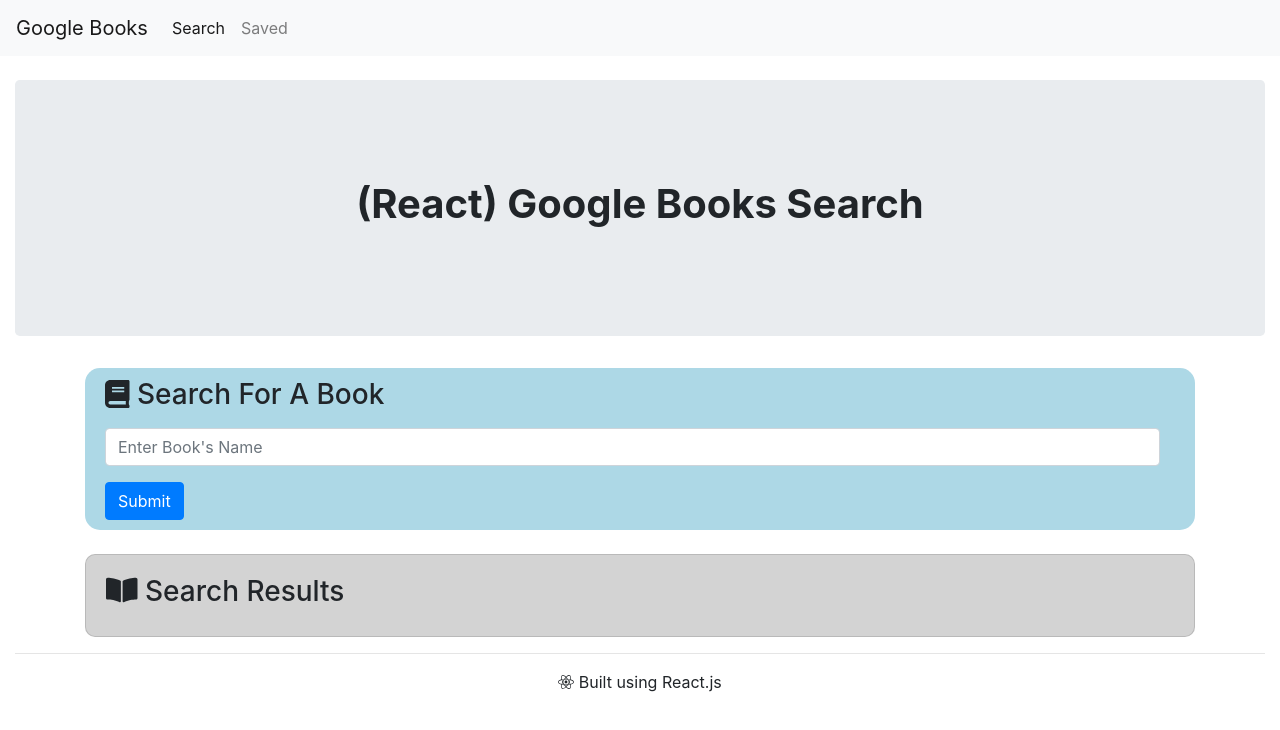
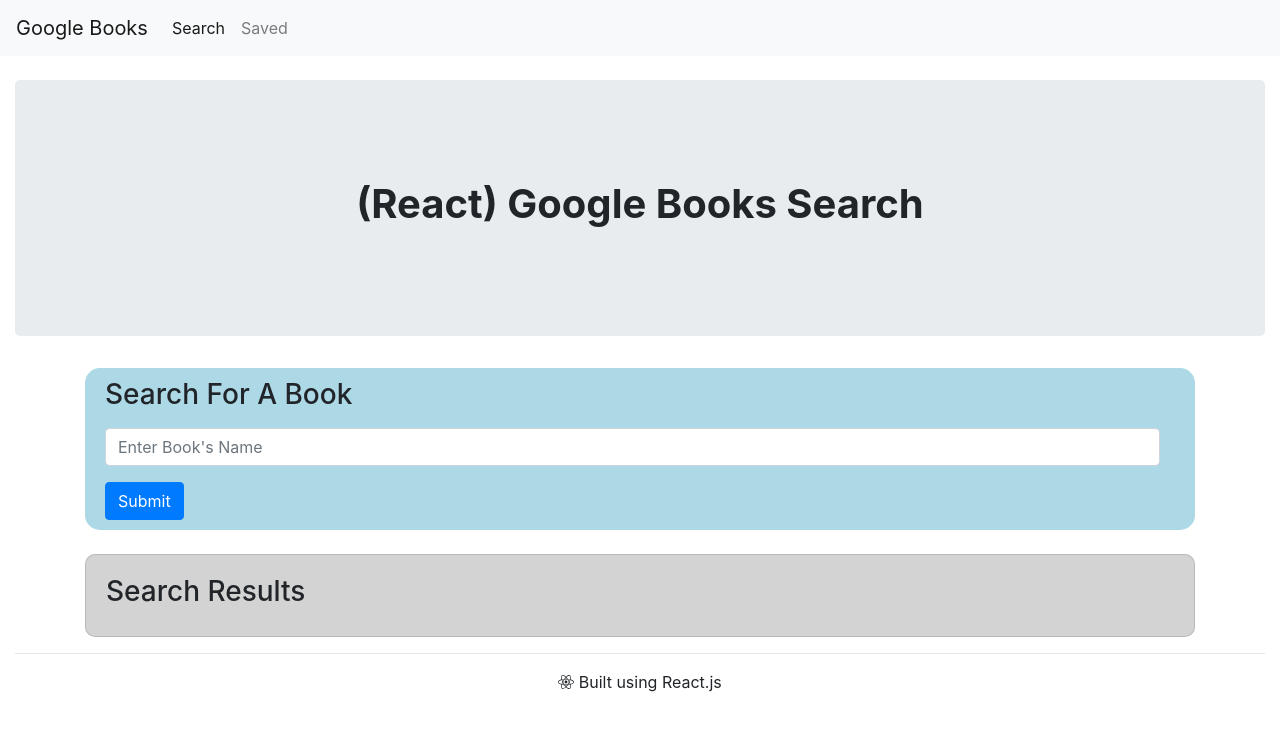
Before and after one commit to rbartl2/google-books-search, a React (Create React App) app: page / in a window 1280 px wide. Shown: the top 730 px of the page. Built offline with nearby package versions, Linux system fonts and the light colour scheme.

Commit message:
removed fontawesome

```diff
--- a/src/components/SearchForm/index.js
+++ b/src/components/SearchForm/index.js
@@ -5,7 +5,7 @@
     return (
         <form>
             <div className="form-group">
-                <label className="BookSearchLabel"><h3><i className="fas fa-book" /> Search For A Book</h3></label>
+                <label className="BookSearchLabel"><h3> Search For A Book</h3></label>
                 <br></br>
                 <input className="col-12 form-control"
                     value={props.search}
--- a/src/components/SearchResult/index.js
+++ b/src/components/SearchResult/index.js
@@ -1,13 +1,13 @@
 import React from "react";
 import "./style.css";
-import {Row, Col} from "../Grid"
+import { Row, Col } from "../Grid"
 
 const SearchResult = props => {
     return (props.books.length === 0) ? (
         <div className="card">
             <div className="card-body player">
                 <div className="article">
-                    <h3><i className="fas fa-book-open" /> Search Results</h3>
+                    <h3> Search Results</h3>
                 </div>
             </div>
         </div>
@@ -16,6 +16,9 @@
                 <div className="card-body player">
                     <div className="article">
                         <h3>Search Results</h3>
+                        <ul>
+                            {console.log(props.books)}
+
                             {props.books.map(book => {
                                 return (
                                     <li className="search-list list-group-item">
@@ -24,7 +27,7 @@
                                             <Col size="2" className="bookImage">
                                                 <img src={book.image} alt={book.title} />
                                             </Col>
-                                        <Col size="1" className="emptyCol"/>
+                                            <Col size="1" className="emptyCol" />
                                             {/* col-9 show information of the book */}
                                             <Col size="9" className="bookInfo">
                                                 <Row>
@@ -52,6 +55,7 @@
                                     </li>
                                 );
                             })}
+                        </ul>
                     </div>
                 </div>
             </div>
```
Lines whose indentation alone changed are shown as unchanged.
